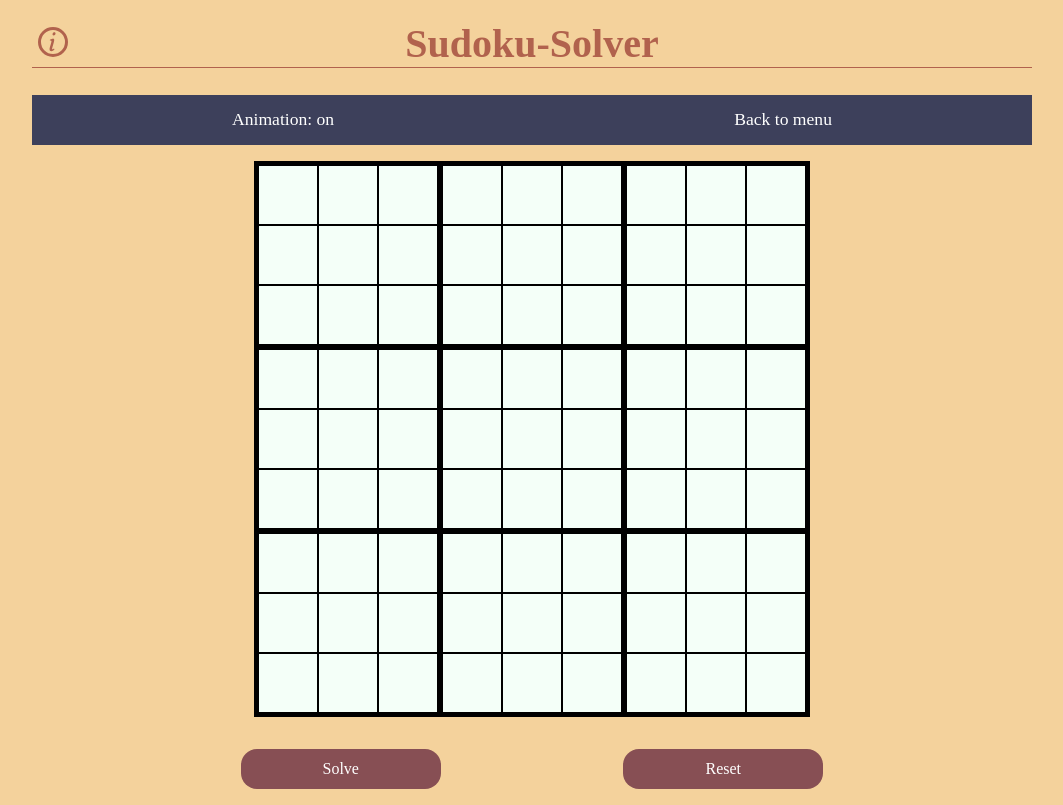
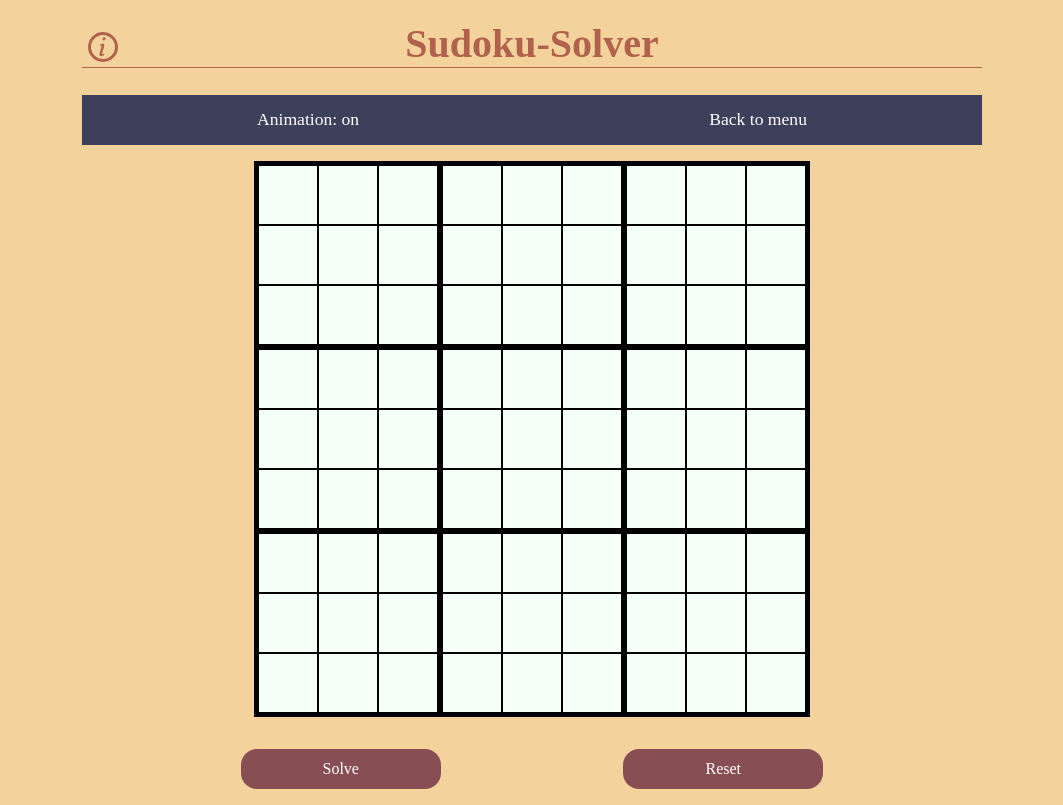
Before and after one commit to kilianmandscharo/visualize_algorithms, a React (Create React App) app: page /sudoku in a window 1280 px wide. Shown: the whole page, without its empty margins (108-1171 px from the left). Built offline with nearby package versions, Linux system fonts and the light colour scheme; a web font is replaced by a local one.

Commit message:
fixed buttons, sudoku width

```diff
--- a/src/App.css
+++ b/src/App.css
@@ -110,8 +110,8 @@
     background-color: transparent;
     border: none;
     position: absolute;
-    right: 4%;
-    top: 3.3%;
+    right: 2em;
+    top: 2.3em;
 }
 
 .small-menu {
@@ -195,7 +195,7 @@
     background-color: transparent;
     border: none;
     position: absolute;
-    top: 3.3%;
+    top: 2.3em;
 }
 
 .help {
@@ -448,6 +448,7 @@ body {
     width: 90%;
     margin: 0 auto;
     min-width: 300px;
+    max-height: 1000px;
 }
 
 .grid-pathfinder {
--- a/src/Sudoku/Solver.tsx
+++ b/src/Sudoku/Solver.tsx
@@ -20,7 +20,7 @@ export const Solver = (props: any) => {
     const [helpActive, setHelpActive] = useState(false);
 
     return (
-        <div>
+        <div className="sudoku-solver">
             <h1 className="sections-header">
                 {width < breakPoint ? "Sudoku" : "Sudoku-Solver"}
             </h1>
--- a/src/Sudoku/Sudoku.tsx
+++ b/src/Sudoku/Sudoku.tsx
@@ -193,7 +193,7 @@ export const Sudoku = (props: any) => {
     };
 
     return (
-        <div className="sudoku-solver">
+        <div>
             <EnterBoard
                 changeHandler={changeBoard}
                 board={displayBoard}
```
